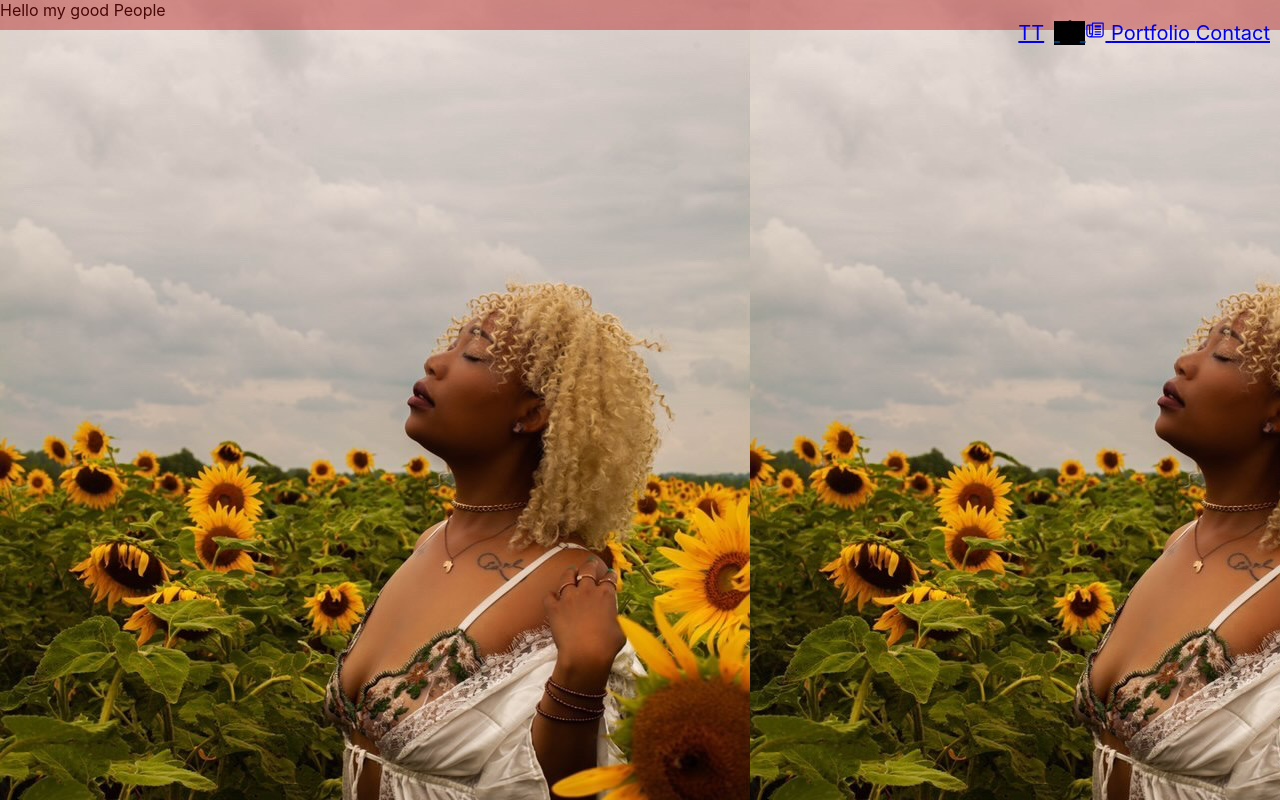
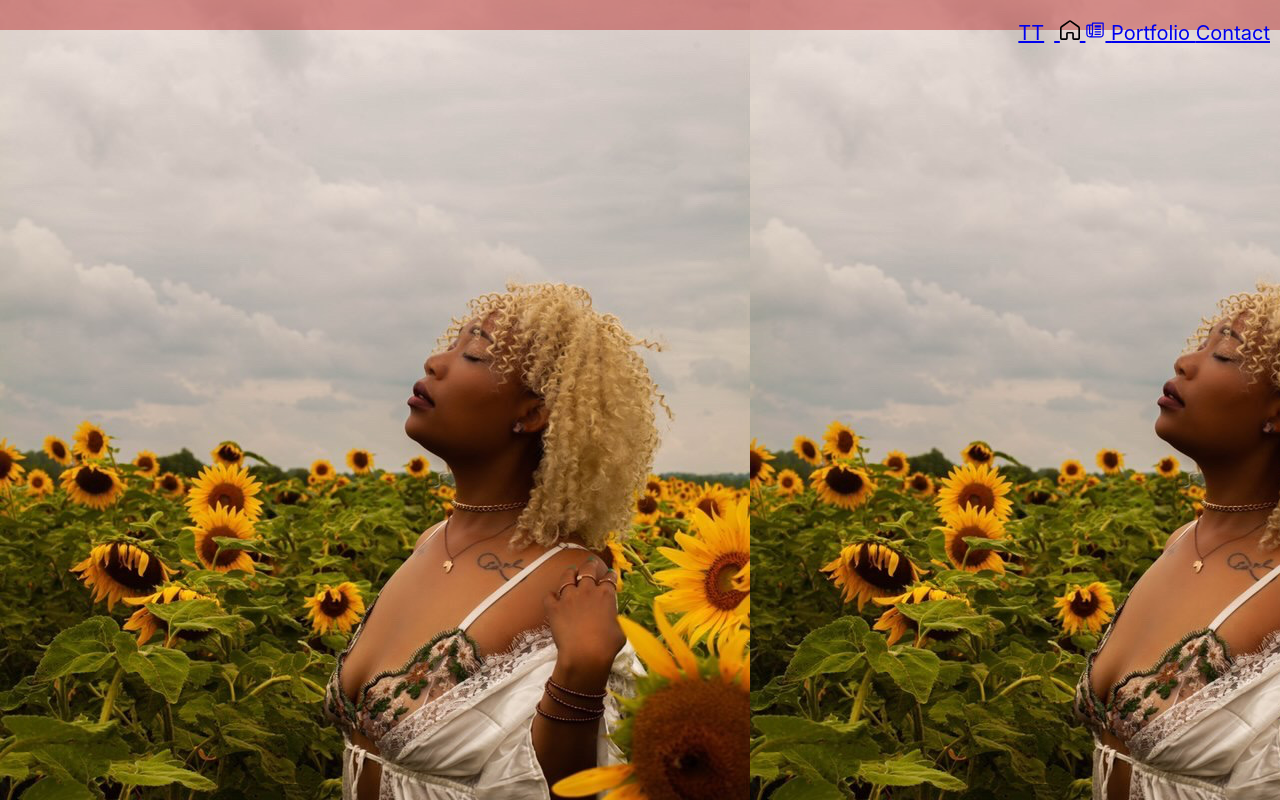
Before and after one commit to Calebbartley/Talored.github.io, a React (Create React App) app: page /Portfolio in a window 1280 px wide. Built offline with nearby package versions, Linux system fonts and the light colour scheme; a web font is replaced by a local one.

Commit message:
slight changes to css and navigation

```diff
--- a/src/Components/navigation/Navbar.css
+++ b/src/Components/navigation/Navbar.css
@@ -24,9 +24,3 @@
     padding: 0;
     overflow: hidden;
 }
-.home{
-    color: rgb(0, 60, 112);
-}
-link{
-
-}
--- a/src/Components/navigation/Navbar.js
+++ b/src/Components/navigation/Navbar.js
@@ -10,7 +10,7 @@ const NavBar = () => {
       <div className="nav">
       <ul className="ul">
           <Link className="logo" to="/">TT</Link>
-          <Link className="home" to="/"> <GrHomeRounded/> </Link>
+          <Link to="/"> <GrHomeRounded/> </Link>
           <Link to="/About"> <IoMdPaper/> </Link>
           <Link to="/Portfolio">Portfolio </Link>
           <Link to="/Contact">Contact </Link>
--- a/src/Components/portfolio/Portfolio.js
+++ b/src/Components/portfolio/Portfolio.js
@@ -4,7 +4,7 @@ import './Portfolio.css'
 function Portfolio() {
     return (
         <div className='Portfolio'>
-            Hello my good People
+
         </div>
     )
 }
```
